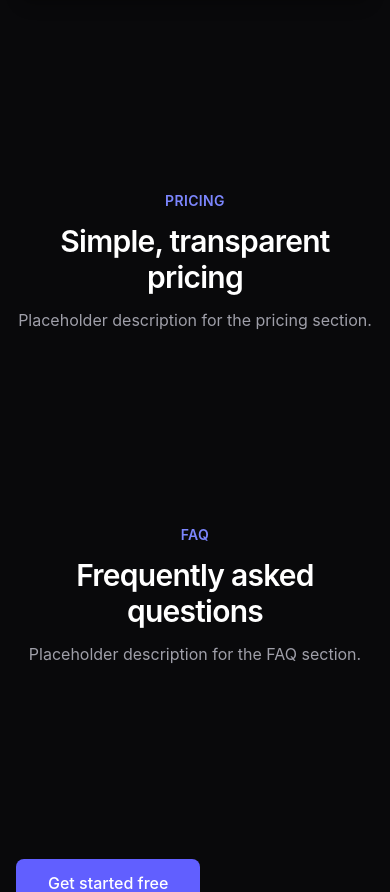
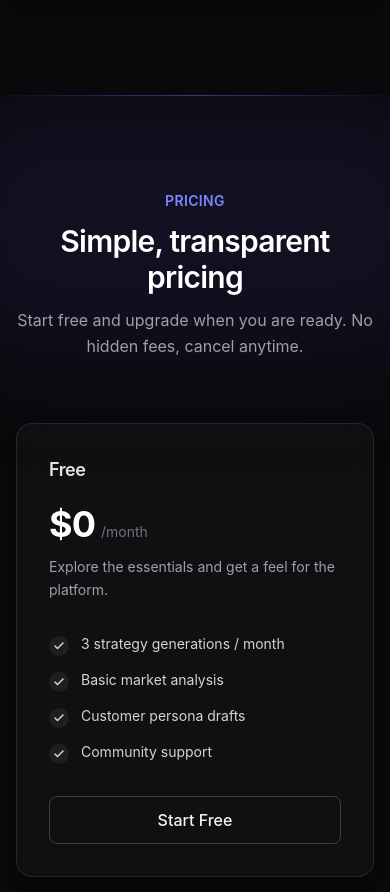
Before and after one commit to Mirghalib/market-mind-ai, a React (Vite) app in the folder frontend/: page / in a window 390 px wide. Shown: the part 6785-7677 px from the top of the page. Built offline with nearby package versions, Linux system fonts and the light colour scheme; no server answers.

Commit message:
feat: add pricing section

```diff
--- a/frontend/src/components/landing/Pricing.jsx
+++ b/frontend/src/components/landing/Pricing.jsx
@@ -1,16 +1,187 @@
+import { motion } from 'framer-motion'
+import { Check, Sparkles } from 'lucide-react'
 import SectionTitle from '@/components/ui/SectionTitle'
+import Button from '@/components/ui/Button'
+import { cn } from '@/utils/cn'
+
+const tiers = [
+  {
+    name: 'Free',
+    price: '$0',
+    period: '/month',
+    tagline: 'Explore the essentials and get a feel for the platform.',
+    features: [
+      '3 strategy generations / month',
+      'Basic market analysis',
+      'Customer persona drafts',
+      'Community support',
+    ],
+    cta: { label: 'Start Free', to: '/register', variant: 'outline' },
+    featured: false,
+  },
+  {
+    name: 'Pro',
+    price: '$29',
+    period: '/month',
+    tagline: 'For marketers who need a full AI-powered workflow.',
+    features: [
+      'Unlimited strategy generations',
+      'Advanced market & competitor intel',
+      'SEO ideas & content calendar',
+      'Email & social campaign drafts',
+      'Priority support',
+    ],
+    cta: { label: 'Get Pro', to: '/register', variant: 'primary' },
+    featured: true,
+  },
+  {
+    name: 'Enterprise',
+    price: 'Custom',
+    period: '',
+    tagline: 'Dedicated solutions for teams that need more control.',
+    features: [
+      'Everything in Pro',
+      'Custom AI model training',
+      'Team seats & SSO',
+      'API access & integrations',
+      'Dedicated success manager',
+    ],
+    cta: { label: 'Contact Sales', to: '/register', variant: 'outline' },
+    featured: false,
+  },
+]
+
+const containerVariants = {
+  hidden: {},
+  visible: { transition: { staggerChildren: 0.12 } },
+}
+
+const cardVariants = {
+  hidden: { opacity: 0, y: 28 },
+  visible: { opacity: 1, y: 0, transition: { duration: 0.55, ease: 'easeOut' } },
+}
+
+function TierCard({ tier, index }) {
+  return (
+    <motion.div
+      variants={cardVariants}
+      className={cn(
+        'group relative flex flex-col overflow-hidden rounded-2xl border p-8 backdrop-blur transition-all duration-300',
+        tier.featured
+          ? 'border-indigo-400/40 bg-gradient-to-b from-indigo-500/[0.12] to-white/[0.03] shadow-2xl shadow-indigo-500/20 hover:-translate-y-2 hover:shadow-indigo-500/30 lg:scale-105'
+          : 'border-white/10 bg-white/[0.03] shadow-lg shadow-black/20 hover:-translate-y-1.5 hover:border-white/20 hover:shadow-xl hover:shadow-indigo-500/10'
+      )}
+    >
+      {tier.featured && (
+        <>
+          {/* Gradient border glow */}
+          <div
+            aria-hidden
+            className="pointer-events-none absolute inset-0 rounded-2xl opacity-0 transition-opacity duration-300 group-hover:opacity-100"
+          >
+            <div className="absolute inset-x-0 top-0 h-px bg-gradient-to-r from-transparent via-indigo-400/80 to-transparent" />
+          </div>
+          {/* Badge */}
+          <span className="absolute top-0 right-0 flex items-center gap-1.5 rounded-bl-2xl border border-l-0 border-t-0 border-indigo-400/30 bg-indigo-500/20 px-4 py-2 text-xs font-semibold text-indigo-200 backdrop-blur">
+            <Sparkles size={13} className="text-indigo-300" />
+            Most Popular
+          </span>
+        </>
+      )}
+
+      <h3
+        className={cn(
+          'text-lg font-semibold tracking-tight',
+          tier.featured ? 'text-white' : 'text-zinc-200'
+        )}
+      >
+        {tier.name}
+      </h3>
+
+      <div className="mt-5 flex items-baseline gap-1.5">
+        <span className="text-4xl font-bold tracking-tight text-white">
+          {tier.price}
+        </span>
+        {tier.period && (
+          <span className="text-sm text-zinc-500">{tier.period}</span>
+        )}
+      </div>
+
+      <p className="mt-3 text-sm leading-relaxed text-zinc-400">{tier.tagline}</p>
+
+      <ul className="mt-8 flex-1 space-y-3.5">
+        {tier.features.map((feature) => (
+          <li key={feature} className="flex items-start gap-3">
+            <span
+              className={cn(
+                'mt-0.5 flex h-5 w-5 shrink-0 items-center justify-center rounded-full',
+                tier.featured
+                  ? 'bg-indigo-500/25 text-indigo-300'
+                  : 'bg-white/[0.06] text-zinc-300'
+              )}
+            >
+              <Check size={12} strokeWidth={3} />
+            </span>
+            <span className="text-sm text-zinc-300">{feature}</span>
+          </li>
+        ))}
+      </ul>
+
+      <Button
+        to={tier.cta.to}
+        variant={tier.cta.variant}
+        size="lg"
+        className={cn(
+          'mt-8 w-full',
+          tier.featured && 'shadow-lg shadow-indigo-500/25'
+        )}
+      >
+        {tier.cta.label}
+      </Button>
+    </motion.div>
+  )
+}
 
 export default function Pricing() {
   return (
-    <section id="pricing" className="bg-zinc-950 py-24">
-      <div className="mx-auto max-w-7xl px-4 sm:px-6 lg:px-8">
+    <section
+      id="pricing"
+      aria-label="Pricing"
+      className="relative overflow-hidden bg-zinc-950 py-24"
+    >
+      <div
+        aria-hidden
+        className="pointer-events-none absolute inset-x-0 top-0 h-px bg-gradient-to-r from-transparent via-indigo-500/50 to-transparent"
+      />
+      <div
+        aria-hidden
+        className="pointer-events-none absolute top-0 left-1/2 h-64 w-[36rem] -translate-x-1/2 rounded-full bg-indigo-500/10 blur-3xl"
+      />
+
+      <div className="relative mx-auto max-w-7xl px-4 sm:px-6 lg:px-8">
         <SectionTitle
           eyebrow="Pricing"
           title="Simple, transparent pricing"
-          description="Placeholder description for the pricing section."
+          description="Start free and upgrade when you are ready. No hidden fees, cancel anytime."
           align="center"
         />
-        {/* Content: pricing tiers */}
+
+        <motion.div
+          variants={containerVariants}
+          initial="hidden"
+          whileInView="visible"
+          viewport={{ once: true, margin: '-60px' }}
+          className="mx-auto mt-16 grid max-w-5xl gap-6 lg:grid-cols-3 lg:items-stretch"
+        >
+          {tiers.map((tier, i) => (
+            <TierCard key={tier.name} tier={tier} index={i} />
+          ))}
+        </motion.div>
+
+        <p className="mt-10 text-center text-xs text-zinc-600">
+          All plans include secure billing via our partners. No payment is
+          required to get started.
+        </p>
       </div>
     </section>
   )
```
